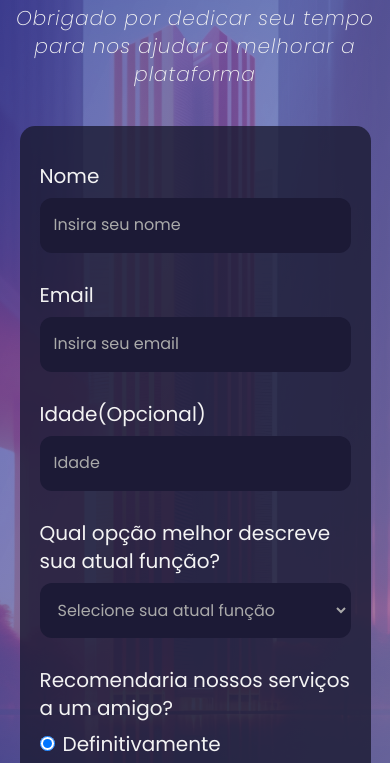
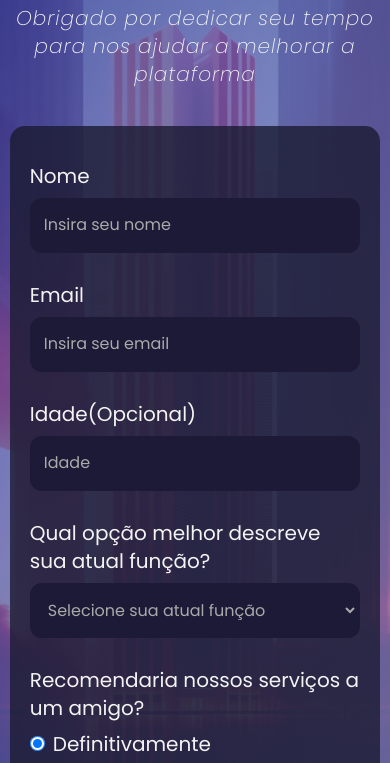
Before and after one commit to jhefersonwiller/projeto-formulario, a plain HTML site: page index.html in a window 390 px wide. Shown: the part 76-839 px from the top of the page. Drawn offline with Linux system fonts and the light colour scheme.

Commit message:
Update style.css

```diff
--- a/style.css
+++ b/style.css
@@ -88,8 +88,14 @@ button {
 }
 
 section {
-    max-width: 90%;
+    max-width: 720px;
     margin: 0 auto;
+}
+
+@media only screen and (max-width: 768px) {
+    section {
+        max-width: 95%;
+    }
 }
 
 form {
```
